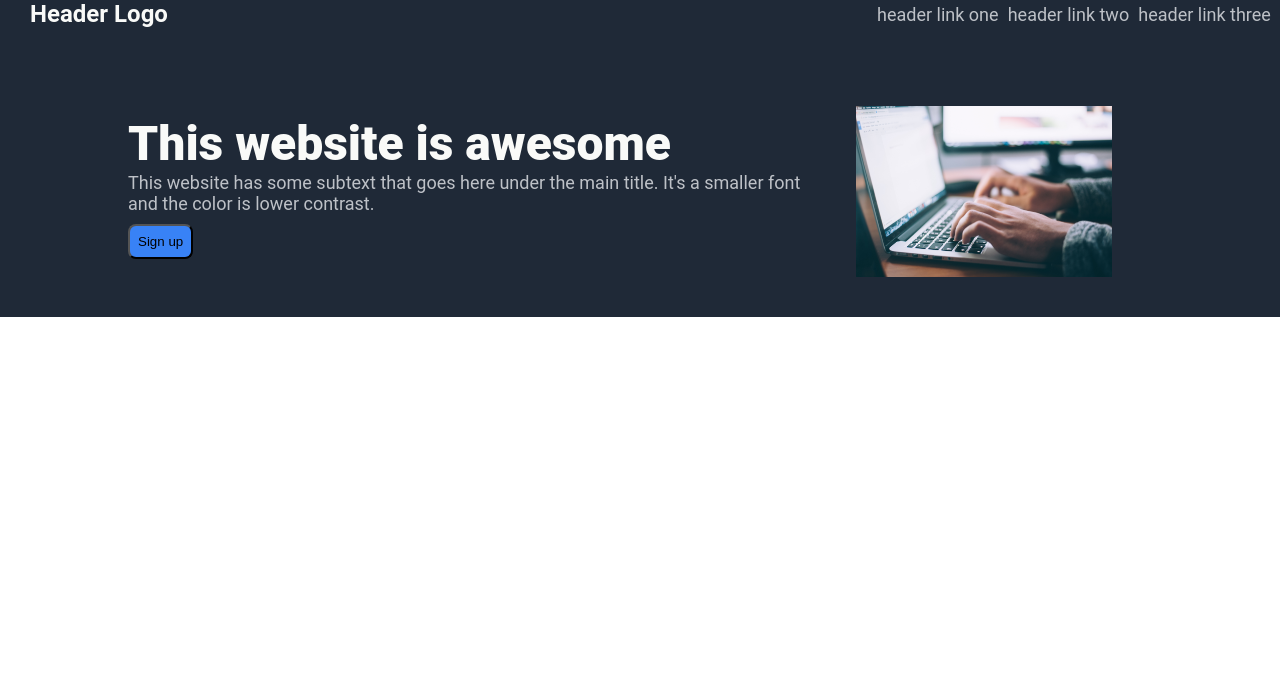
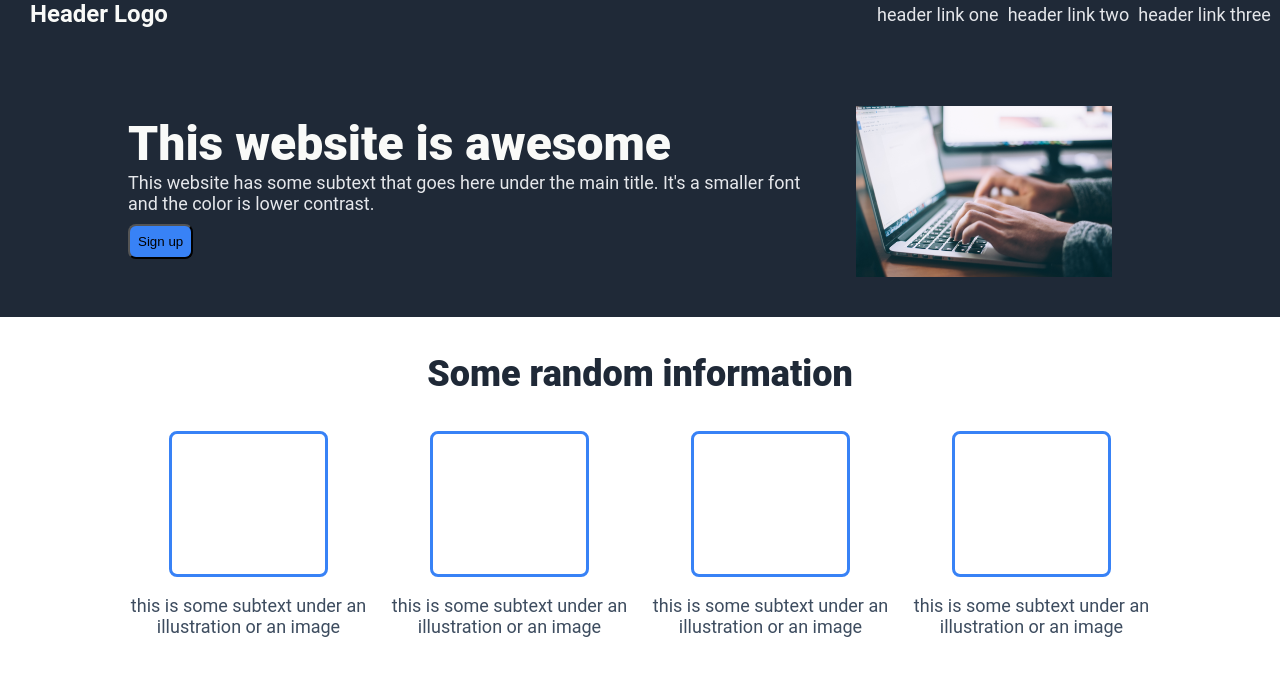
Before and after one commit to Capslockhuh/Landing-page, a plain HTML site: page index.html in a window 1280 px wide. Drawn offline with Linux system fonts and the light colour scheme.

Commit message:
Built and stylized a third section containing random information

```diff
--- a/index.html
+++ b/index.html
@@ -6,7 +6,7 @@
     <link rel="stylesheet" href="styles.css">
 </head>
 <body>
-    <div class="top-section">
+    <div class="page">
         <div class="header">
             <div class="header-section">
                 <div class="header-text header-text-bold">Header Logo</div>
@@ -25,6 +25,27 @@
                 <img src="images/unsplash-image.jpg" alt="Image placeholder" class="image">
             </div>
         </div>
+        <div class="information">
+            <p class="information-header">Some random information</p>
+            <div class="information-container">
+                <div class="information-block">
+                    <div class="random-graphic"></div>
+                    <p class="header-text information-text">this is some subtext under an illustration or an image</p>
+                </div>
+                <div class="information-block">
+                    <div class="random-graphic"></div>
+                    <p class="header-text information-text">this is some subtext under an illustration or an image</p>
+                </div>
+                <div class="information-block">
+                    <div class="random-graphic"></div>
+                    <p class="header-text information-text">this is some subtext under an illustration or an image</p>
+                </div>
+                <div class="information-block">
+                    <div class="random-graphic"></div>
+                    <p class="header-text information-text">this is some subtext under an illustration or an image</p>
+                </div>
+            </div>
+        </div>
     </div>
 </body>
 </html>
--- a/styles.css
+++ b/styles.css
@@ -24,7 +24,6 @@ html, body {
     font-family: Roboto, system-ui, -apple-system, BlinkMacSystemFont, 'Segoe UI', Oxygen, Ubuntu, Cantarell, 'Open Sans', 'Helvetica Neue', sans-serif;
     font-size: 18px;
     color: #E5E7EB;
-    opacity: 80%;
 }
 
 .header-text-bold {
@@ -33,7 +32,6 @@ html, body {
     color: #F9FAF8;
     margin-right: 700px;
     margin-left: 30px;
-    opacity: 100%;
 }
 
 .left-top-links {
@@ -86,3 +84,45 @@ a {
     justify-self: center;
     align-self: flex-start;
 }
+
+.information {
+    display: flex;
+    flex-direction: column;
+    justify-content: center;
+    align-items: center;
+    margin: 0 10%;
+}
+
+.information-header {
+    font-family: Roboto, system-ui, -apple-system, BlinkMacSystemFont, 'Segoe UI', Oxygen, Ubuntu, Cantarell, 'Open Sans', 'Helvetica Neue', 'sans-serif';
+    color: #1F2937;
+    font-size: 36px;
+    font-weight: 900;
+}
+
+.information-container {
+    display: flex;
+    justify-content: space-between;
+    gap: 20px;
+}
+
+.information-block {
+    display: flex;
+    flex-direction: column;
+    justify-content: center;
+    align-items: center;
+}
+
+.random-graphic {
+    background-color: #FFFFFF;
+    padding: 70px;
+    border: 3px solid #3882F6;
+    border-radius: 8px;
+    height: auto;
+    width: 5%;
+}
+
+.information-text {
+    text-align: center;
+    color: #3D4C5F;
+}
```
